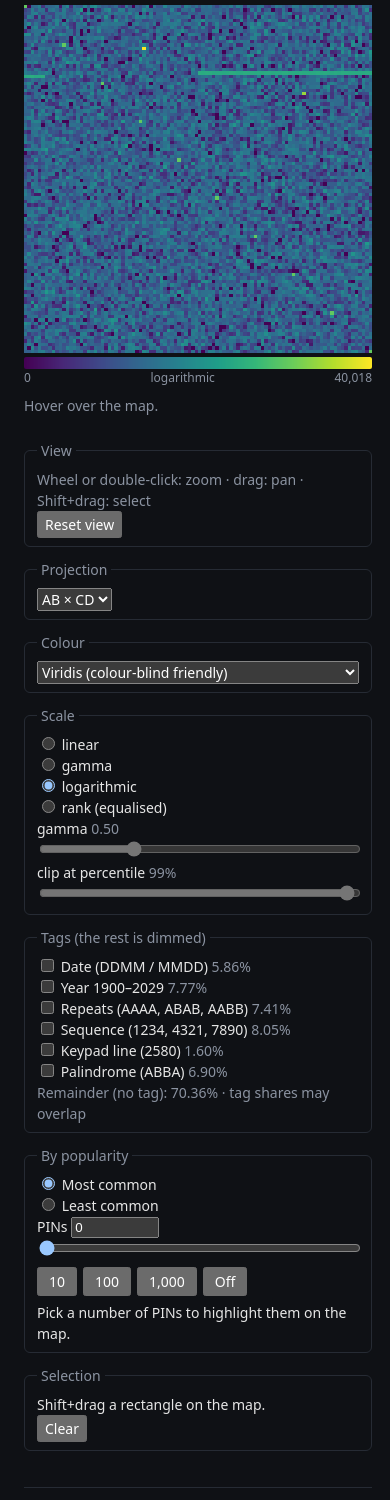
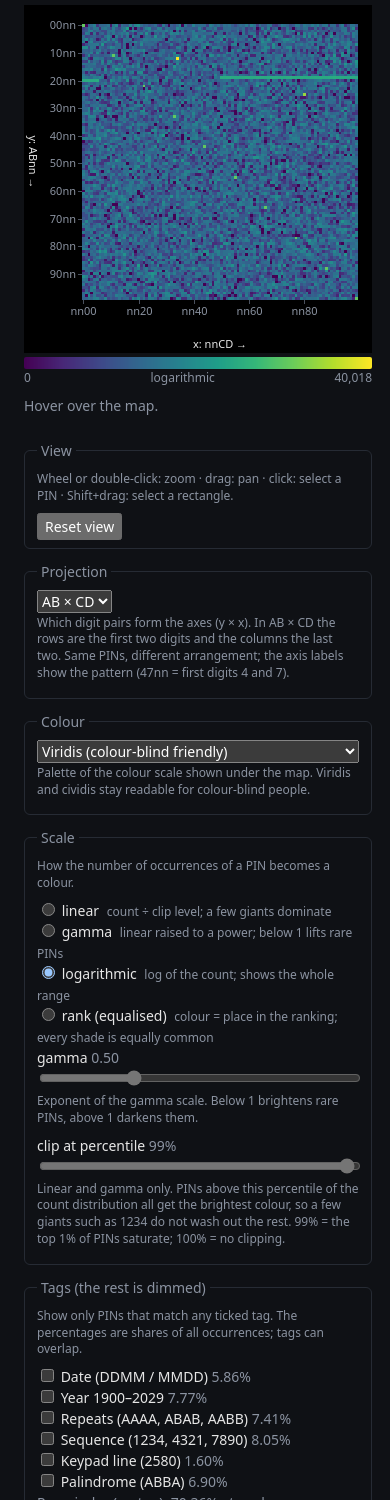
Before and after one commit to szielina/pinheat, a website built with Vite: page index.html in a window 390 px wide. Shown: the part 100-1600 px from the top of the page. Built offline with nearby package versions, Linux system fonts and the light colour scheme; files whose address does not match are found by name.

Commit message:
axis labels, field hints

```diff
--- a/index.html
+++ b/index.html
@@ -11,8 +11,12 @@
     @media (max-width:800px) { main { grid-template-columns:1fr; } }
     h1 { font-size:18px; margin:0 0 4px; }
     .muted { color:var(--muted); }
+    .hint { color:var(--muted); font-size:12px; line-height:1.4; }
+    div.hint { margin:2px 0 8px; }
+    label .hint { margin-left:4px; }
     #stage { position:relative; width:100%; aspect-ratio:1; margin:8px 0 4px; }
-    #map { width:100%; height:100%; display:block; background:#000; cursor:grab; touch-action:none; }
+    #map { width:100%; height:100%; display:block; background:#000; cursor:crosshair; touch-action:none; }
+    #tip { position:absolute; left:0; top:0; display:none; pointer-events:none; z-index:2; padding:0 6px; font:11px/18px system-ui, sans-serif; white-space:nowrap; color:var(--fg); background:rgba(15,17,21,.85); border:1px solid var(--line); border-radius:3px; }
     #legend { width:100%; height:12px; display:block; border-radius:2px; }
     .legend-labels { display:flex; justify-content:space-between; font-size:12px; color:var(--muted); margin-bottom:8px; }
     fieldset { border:1px solid var(--line); border-radius:6px; margin:0 0 12px; padding:8px 12px; }
@@ -29,30 +33,43 @@
   <section>
     <h1>pinheat</h1>
     <div id="src" class="muted"></div>
-    <div id="stage"><canvas id="map"></canvas></div>
+    <div id="stage"><canvas id="map"></canvas><div id="tip"></div></div>
     <canvas id="legend" width="256" height="12"></canvas>
     <div class="legend-labels"><span id="legendLo"></span><span id="legendMid"></span><span id="legendHi"></span></div>
     <div id="hover" class="muted">Hover over the map.</div>
   </section>
   <aside>
     <fieldset><legend>View</legend>
-      <div class="muted">Wheel or double-click: zoom · drag: pan · Shift+drag: select</div>
+      <div class="hint">Wheel or double-click: zoom · drag: pan · click: select a PIN · Shift+drag: select a rectangle.</div>
       <button id="reset">Reset view</button>
     </fieldset>
-    <fieldset><legend>Projection</legend><select id="proj"></select></fieldset>
-    <fieldset><legend>Colour</legend><select id="cmap"></select></fieldset>
+    <fieldset><legend>Projection</legend>
+      <select id="proj"></select>
+      <div class="hint">Which digit pairs form the axes (y × x). In AB × CD the rows are the first two digits and the columns the last two. Same PINs, different arrangement; the axis labels show the pattern (47nn = first digits 4 and 7).</div>
+    </fieldset>
+    <fieldset><legend>Colour</legend>
+      <select id="cmap"></select>
+      <div class="hint">Palette of the colour scale shown under the map. Viridis and cividis stay readable for colour-blind people.</div>
+    </fieldset>
     <fieldset><legend>Scale</legend>
-      <label><input type="radio" name="s" value="linear"> linear</label>
-      <label><input type="radio" name="s" value="gamma"> gamma</label>
-      <label><input type="radio" name="s" value="log"> logarithmic</label>
-      <label><input type="radio" name="s" value="rank"> rank (equalised)</label>
+      <div class="hint">How the number of occurrences of a PIN becomes a colour.</div>
+      <label><input type="radio" name="s" value="linear"> linear <span class="hint">count ÷ clip level; a few giants dominate</span></label>
+      <label><input type="radio" name="s" value="gamma"> gamma <span class="hint">linear raised to a power; below 1 lifts rare PINs</span></label>
+      <label><input type="radio" name="s" value="log"> logarithmic <span class="hint">log of the count; shows the whole range</span></label>
+      <label><input type="radio" name="s" value="rank"> rank (equalised) <span class="hint">colour = place in the ranking; every shade is equally common</span></label>
       <label>gamma <span id="gammaOut" class="muted"></span>
         <input type="range" id="gamma" min="0.1" max="1.5" step="0.05" style="width:100%"></label>
+      <div class="hint">Exponent of the gamma scale. Below 1 brightens rare PINs, above 1 darkens them.</div>
       <label>clip at percentile <span id="clipOut" class="muted"></span>
         <input type="range" id="clip" min="50" max="100" step="0.5" style="width:100%"></label>
+      <div class="hint">Linear and gamma only. PINs above this percentile of the count distribution all get the brightest colour, so a few giants such as 1234 do not wash out the rest. 99% = the top 1% of PINs saturate; 100% = no clipping.</div>
     </fieldset>
-    <fieldset><legend>Tags (the rest is dimmed)</legend><div id="tags"></div></fieldset>
+    <fieldset><legend>Tags (the rest is dimmed)</legend>
+      <div class="hint">Show only PINs that match any ticked tag. The percentages are shares of all occurrences; tags can overlap.</div>
+      <div id="tags"></div>
+    </fieldset>
     <fieldset><legend>By popularity</legend>
+      <div class="hint">Highlights the N most (or least) common PINs; the rest is dimmed. The line below says how much of all occurrences they cover.</div>
       <label><input type="radio" name="d" value="top"> Most common</label>
       <label><input type="radio" name="d" value="bottom"> Least common</label>
       <label>PINs <input type="number" id="popN" min="0" step="1" style="width:6em"></label>
@@ -66,6 +83,7 @@
       <div id="popOut"></div>
     </fieldset>
     <fieldset><legend>Selection</legend>
+      <div class="hint">Click a PIN to add or remove it; Shift+drag selects a rectangle (replacing the selection). Everything outside the selection is dimmed, and the selection survives a change of projection.</div>
       <div id="sel"></div>
       <button id="clear">Clear</button>
     </fieldset>
--- /dev/null
+++ b/src/app/axes.ts
@@ -0,0 +1,121 @@
+import { axisLabel, axisTicks, axisTitle, tickStep } from '../core/axis';
+import type { Projection } from '../core/projection';
+import { toScreen, type Viewport } from '../core/viewport';
+
+const MARGIN_TOP = 6;
+const MARGIN_RIGHT = 14;
+const MARGIN_BOTTOM = 40;
+const TITLE_W = 18; // room for the rotated y title
+const FONT = '11px system-ui, sans-serif';
+const TICK_COLOR = '#8b93a1';
+const LINE_COLOR = '#4a515e';
+const TITLE_COLOR = '#e6e6e6';
+const HOVER_COLOR = '#ffffff';
+const CHAR_PX = 7; // approximate width of one character at FONT
+const TICK_LEN = 4;
+const HOVER_TICK_LEN = 8;
+const MIN_ROW_PX = 18; // minimum spacing between y labels
+
+/** The map area inside the canvas (CSS pixels), plus the full canvas size. */
+export interface PlotRect {
+  left: number;
+  top: number;
+  width: number;
+  height: number;
+  outerW: number;
+  outerH: number;
+}
+
+/** `chars` is the number of characters in an axis label (the PIN length); it sizes the left margin. */
+export function plotRect(outerW: number, outerH: number, chars: number): PlotRect {
+  const left = TITLE_W + chars * CHAR_PX + TICK_LEN + 8;
+  return {
+    left,
+    top: MARGIN_TOP,
+    width: Math.max(1, outerW - left - MARGIN_RIGHT),
+    height: Math.max(1, outerH - MARGIN_TOP - MARGIN_BOTTOM),
+    outerW,
+    outerH,
+  };
+}
+
+const clamp = (v: number, lo: number, hi: number) => Math.min(hi, Math.max(lo, v));
+
+/**
+ * Draws tick labels and axis titles around the map, as PIN patterns that follow the chosen projection
+ * (e.g. "47nn" / "nn12" for AB × CD). Expects a context already scaled by devicePixelRatio and not translated.
+ * Ticks follow pan and zoom; the hovered cell gets a bright tick on both axes.
+ */
+export function drawAxes(
+  ctx: CanvasRenderingContext2D,
+  plot: PlotRect,
+  vp: Viewport,
+  proj: Projection,
+  hover: [number, number] | null,
+): void {
+  const n = proj.xDigits.length + proj.yDigits.length; // the two axes together cover all digits
+  const visW = plot.width / vp.k;
+  const visH = plot.height / vp.k;
+
+  // the axes hug the grid edges (the grid can be smaller than the view and centred in it)
+  const axisX = plot.left + Math.round(clamp(toScreen(vp, 0, 0)[0], 0, plot.width));
+  const axisY = plot.top + Math.round(clamp(toScreen(vp, 0, proj.height)[1], 0, plot.height));
+
+  ctx.save();
+  ctx.font = FONT;
+  ctx.lineWidth = 1;
+  ctx.strokeStyle = LINE_COLOR;
+  ctx.fillStyle = TICK_COLOR;
+
+  ctx.textAlign = 'center';
+  ctx.textBaseline = 'top';
+  const xLabel = (c: number) => axisLabel(c, proj.xDigits, n);
+  for (const t of axisTicks(proj.width, vp.x, vp.x + visW, tickStep(vp.k, n * CHAR_PX + 16), xLabel)) {
+    const px = plot.left + Math.round(toScreen(vp, t.cell + 0.5, 0)[0]) + 0.5;
+    ctx.beginPath();
+    ctx.moveTo(px, axisY);
+    ctx.lineTo(px, axisY + TICK_LEN);
+    ctx.stroke();
+    ctx.fillText(t.label, px, axisY + TICK_LEN + 2);
+  }
+
+  ctx.textAlign = 'right';
+  ctx.textBaseline = 'middle';
+  const yLabel = (c: number) => axisLabel(c, proj.yDigits, n);
+  for (const t of axisTicks(proj.height, vp.y, vp.y + visH, tickStep(vp.k, MIN_ROW_PX), yLabel)) {
+    const py = plot.top + Math.round(toScreen(vp, 0, t.cell + 0.5)[1]) + 0.5;
+    ctx.beginPath();
+    ctx.moveTo(axisX - TICK_LEN, py);
+    ctx.lineTo(axisX, py);
+    ctx.stroke();
+    ctx.fillText(t.label, axisX - TICK_LEN - 2, py);
+  }
+
+  if (hover) {
+    ctx.strokeStyle = HOVER_COLOR;
+    const [hx, hy] = toScreen(vp, hover[0] + 0.5, hover[1] + 0.5);
+    const px = plot.left + Math.round(hx) + 0.5;
+    const py = plot.top + Math.round(hy) + 0.5;
+    ctx.beginPath();
+    ctx.moveTo(px, axisY);
+    ctx.lineTo(px, axisY + HOVER_TICK_LEN);
+    ctx.moveTo(axisX - HOVER_TICK_LEN, py);
+    ctx.lineTo(axisX, py);
+    ctx.stroke();
+  }
+
+  // titles: arrows show the direction in which the value grows
+  ctx.fillStyle = TITLE_COLOR;
+  ctx.textAlign = 'center';
+  ctx.textBaseline = 'bottom';
+  ctx.fillText(`x: ${axisTitle(proj.xDigits, n)} →`, plot.left + plot.width / 2, plot.outerH - 3);
+
+  ctx.save();
+  ctx.translate(14, plot.top + plot.height / 2);
+  ctx.rotate(Math.PI / 2); // text reads top to bottom, so "→" points down
+  ctx.textBaseline = 'top';
+  ctx.fillText(`y: ${axisTitle(proj.yDigits, n)} →`, 0, 0);
+  ctx.restore();
+
+  ctx.restore();
+}
--- /dev/null
+++ b/src/core/axis.ts
@@ -0,0 +1,52 @@
+/** One labelled position on an axis: a grid cell index and its text. */
+export interface Tick {
+  cell: number;
+  label: string;
+}
+
+const MANTISSAS = [1, 2, 5];
+const WILDCARD = 'n';
+
+/** Smallest "round" step (1, 2, 5, 10, 20, 50, ...) whose spacing on screen is at least minPx. */
+export function tickStep(pxPerCell: number, minPx: number): number {
+  if (!(pxPerCell > 0)) return Number.POSITIVE_INFINITY;
+  for (let mag = 1; mag <= 1e9; mag *= 10) {
+    for (const m of MANTISSAS) {
+      if (m * mag * pxPerCell >= minPx) return m * mag;
+    }
+  }
+  return Number.POSITIVE_INFINITY;
+}
+
+/**
+ * Ticks for the visible part of an axis. The range [from, to] is in cell units; a tick is placed at the
+ * centre of every step-th cell whose centre lies inside it. `label` turns a cell index into its text.
+ */
+export function axisTicks(size: number, from: number, to: number, step: number, label: (cell: number) => string): Tick[] {
+  if (!Number.isFinite(step) || step < 1) return [];
+  const first = Math.max(0, Math.ceil(from - 0.5));
+  const last = Math.min(size - 1, Math.floor(to - 0.5));
+  const ticks: Tick[] = [];
+  for (let c = Math.ceil(first / step) * step; c <= last; c += step) {
+    ticks.push({ cell: c, label: label(c) });
+  }
+  return ticks;
+}
+
+/**
+ * Axis value shown as a PIN pattern: the digits of `value` sit at the given positions (0 = A), every other
+ * position is a wildcard. For AB × CD: y = 47 is "47nn", x = 12 is "nn12"; for AC × BD: y = 47 is "4n7n".
+ */
+export function axisLabel(value: number, positions: number[], n: number): string {
+  const chars = new Array<string>(n).fill(WILDCARD);
+  const digits = String(value).padStart(positions.length, '0');
+  positions.forEach((p, i) => (chars[p] = digits[i]));
+  return chars.join('');
+}
+
+/** Axis title as a pattern of letters, e.g. "ABnn" for the first two digits or "AnCn" for the first and third. */
+export function axisTitle(positions: number[], n: number): string {
+  const chars = new Array<string>(n).fill(WILDCARD);
+  for (const p of positions) chars[p] = String.fromCharCode(65 + p);
+  return chars.join('');
+}
--- a/src/core/projection.ts
+++ b/src/core/projection.ts
@@ -2,6 +2,9 @@ export interface Projection {
   name: string;
   width: number;
   height: number;
+  /** Digit positions (0 = A, most significant first) that form the x and y coordinate. */
+  xDigits: number[];
+  yDigits: number[];
   toXY(pin: number): [number, number];
   toPin(x: number, y: number): number;
 }
@@ -20,6 +23,8 @@ export function digitProjection(name: string, n: number, yIdx: number[], xIdx: n
     name,
     width: 10 ** xIdx.length,
     height: 10 ** yIdx.length,
+    xDigits: xIdx,
+    yDigits: yIdx,
     toXY: (pin) => [pack(pin, xIdx), pack(pin, yIdx)],
     toPin: (x, y) => {
       const digs = new Array<number>(n).fill(0);
--- a/src/main.ts
+++ b/src/main.ts
@@ -11,6 +11,7 @@ import {
   type PopularitySelection,
 } from './core/coverage';
 import { fit, panBy, toCell, toScreen, zoomAt, type Frame, type Viewport } from './core/viewport';
+import { drawAxes, plotRect, type PlotRect } from './app/axes';
 import { loadDataset } from './app/load';
 import { readState, writeState, type ViewState } from './app/state';
 
@@ -19,6 +20,7 @@ const fmtInt = (x: number) => x.toLocaleString('en-US');
 const fmtPct = (x: number) => (x * 100).toFixed(x < 0.001 ? 4 : 2) + '%';
 const HOVER_HINT = 'Hover over the map.';
 const DIM_ALPHA = 40;
+const CLICK_SLOP = 5; // pointer travel (CSS px) below which a press counts as a click, not a pan
 
 async function main() {
   const N = 4;
@@ -39,6 +41,7 @@ async function main() {
   const legendCanvas = $<HTMLCanvasElement>('legend');
   const legendCtx = legendCanvas.getContext('2d')!;
   const hoverEl = $<HTMLDivElement>('hover');
+  const tipEl = $<HTMLDivElement>('tip');
   const selEl = $<HTMLDivElement>('sel');
   const projEl = $<HTMLSelectElement>('proj');
   const cmapEl = $<HTMLSelectElement>('cmap');
@@ -60,9 +63,12 @@ async function main() {
   let pop: PopularitySelection | null = null; // PINs highlighted by popularity (null = off)
   let drag: { x0: number; y0: number; x1: number; y1: number } | null = null; // selection rectangle (cells)
   let panning: [number, number] | null = null; // last pointer position while panning
+  // a pressed pointer: where it went down, the cell under it, and whether it has travelled far enough to be a pan
+  let down: { px: number; py: number; cell: [number, number] | null; moved: boolean } | null = null;
   let hover: [number, number] | null = null; // hovered cell
   let frame: Frame = { gridW: 1, gridH: 1, viewW: 1, viewH: 1 };
   let vp: Viewport = { x: 0, y: 0, k: 1 };
+  let plot: PlotRect = plotRect(1, 1, N); // map area inside the canvas; the rest is reserved for the axes
 
   // colour image of the grid, one pixel per cell; the visible canvas draws it through the viewport
   const off = document.createElement('canvas');
@@ -185,11 +191,32 @@ async function main() {
     const dpr = window.devicePixelRatio || 1;
     ctx.setTransform(dpr, 0, 0, dpr, 0, 0);
     ctx.fillStyle = '#000';
-    ctx.fillRect(0, 0, frame.viewW, frame.viewH);
+    ctx.fillRect(0, 0, plot.outerW, plot.outerH);
+
+    // the map, clipped to its area; coordinates inside are relative to the area's top-left corner
+    ctx.save();
+    ctx.beginPath();
+    ctx.rect(plot.left, plot.top, plot.width, plot.height);
+    ctx.clip();
+    ctx.translate(plot.left, plot.top);
     ctx.imageSmoothingEnabled = false;
     const [sx, sy] = toScreen(vp, 0, 0);
     ctx.drawImage(off, sx, sy, frame.gridW * vp.k, frame.gridH * vp.k);
 
+    if (hover) {
+      // thin guide lines through the hovered cell, pointing at both axes
+      const [gx, gy] = toScreen(vp, hover[0] + 0.5, hover[1] + 0.5);
+      const lx = Math.round(gx) + 0.5;
+      const ly = Math.round(gy) + 0.5;
+      ctx.strokeStyle = 'rgba(255,255,255,0.35)';
+      ctx.lineWidth = 1;
+      ctx.beginPath();
+      ctx.moveTo(lx, 0);
+      ctx.lineTo(lx, frame.viewH);
+      ctx.moveTo(0, ly);
+      ctx.lineTo(frame.viewW, ly);
+      ctx.stroke();
+    }
     if (hover && vp.k >= 4) {
       const [hx, hy] = toScreen(vp, hover[0], hover[1]);
       ctx.strokeStyle = '#fff';
@@ -208,6 +235,9 @@ async function main() {
       ctx.lineWidth = 1;
       ctx.strokeRect(rx + 0.5, ry + 0.5, w - 1, h - 1);
     }
+    ctx.restore();
+
+    drawAxes(ctx, plot, vp, proj(), hover);
   }
 
   /** Sizes the canvas to its container and fits the whole grid into view. */
@@ -216,7 +246,8 @@ async function main() {
     const dpr = window.devicePixelRatio || 1;
     canvas.width = Math.round(r.width * dpr);
     canvas.height = Math.round(r.height * dpr);
-    frame = { gridW: proj().width, gridH: proj().height, viewW: r.width, viewH: r.height };
+    plot = plotRect(r.width, r.height, N);
+    frame = { gridW: proj().width, gridH: proj().height, viewW: plot.width, viewH: plot.height };
     vp = fit(frame);
     draw();
   }
@@ -237,15 +268,23 @@ async function main() {
   }
 
   // --- readouts ---
+  /** One-line description of a PIN: count, share of all occurrences and rank. */
+  const describePin = (pin: number) => {
+    const c = ds.counts[pin];
+    return `PIN ${pad(pin)} · ${fmtInt(c)} occurrences · ${fmtPct(c / ds.total)} · rank #${fmtInt(cov.rank[pin] + 1)}`;
+  };
+
   function showHover(x: number, y: number) {
-    const pin = proj().toPin(x, y);
-    const c = ds.counts[pin];
-    hoverEl.textContent = `PIN ${pad(pin)} · ${fmtInt(c)} occurrences · ${fmtPct(c / ds.total)} · rank #${fmtInt(cov.rank[pin] + 1)}`;
+    hoverEl.textContent = describePin(proj().toPin(x, y));
   }
 
   function showSelection() {
     if (selection.size === 0) {
-      selEl.textContent = 'Shift+drag a rectangle on the map.';
+      selEl.textContent = 'Click a PIN or Shift+drag a rectangle on the map.';
+      return;
+    }
+    if (selection.size === 1) {
+      selEl.textContent = describePin(selection.values().next().value as number);
       return;
     }
     const top = [...selection]
@@ -256,17 +295,25 @@ async function main() {
     selEl.textContent = `${fmtInt(selection.size)} PINs · ${fmtPct(shareWhere(ds, (p) => selection.has(p)))} of occurrences · top 5: ${top}`;
   }
 
+  /** Adds the PIN to the selection, or removes it when it is already there. */
+  function toggleSelected(pin: number) {
+    if (!selection.delete(pin)) selection.add(pin);
+    showSelection();
+    buildImage();
+  }
+
   // --- pointer geometry ---
   const local = (e: MouseEvent): [number, number] => {
     const r = canvas.getBoundingClientRect();
-    return [e.clientX - r.left, e.clientY - r.top];
+    return [e.clientX - r.left - plot.left, e.clientY - r.top - plot.top]; // relative to the map area
   };
   const rawCell = (px: number, py: number): [number, number] => {
     const [fx, fy] = toCell(vp, px, py);
     return [Math.floor(fx), Math.floor(fy)];
   };
-  /** Cell under the point, or null when the point is outside the grid. */
+  /** Cell under the point, or null when the point is outside the map area or the grid. */
   const cellAt = (px: number, py: number): [number, number] | null => {
+    if (px < 0 || py < 0 || px >= frame.viewW || py >= frame.viewH) return null; // over the axes
     const [x, y] = rawCell(px, py);
     return x >= 0 && y >= 0 && x < frame.gridW && y < frame.gridH ? [x, y] : null;
   };
@@ -275,10 +322,29 @@ async function main() {
     const [x, y] = rawCell(px, py);
     return [Math.min(frame.gridW - 1, Math.max(0, x)), Math.min(frame.gridH - 1, Math.max(0, y))];
   };
+  /** Small label next to the cursor: PIN and rank. Hidden while panning or dragging a rectangle. */
+  function showTip(cell: [number, number] | null, px: number, py: number) {
+    if (!cell || drag !== null || (down !== null && down.moved)) {
+      tipEl.style.display = 'none';
+      return;
+    }
+    const pin = proj().toPin(cell[0], cell[1]);
+    tipEl.textContent = `${pad(pin)} · #${fmtInt(cov.rank[pin] + 1)}`;
+    tipEl.style.display = 'block';
+    const gap = 14;
+    const cx = plot.left + px; // the canvas fills its container, so canvas and container coordinates agree
+    const cy = plot.top + py;
+    const w = tipEl.offsetWidth;
+    const h = tipEl.offsetHeight;
+    const x = cx + gap + w > plot.outerW ? cx - gap - w : cx + gap; // flip at the right and bottom edges
+    const y = cy + gap + h > plot.outerH ? cy - gap - h : cy + gap;
+    tipEl.style.transform = `translate(${Math.round(x)}px, ${Math.round(y)}px)`;
+  }
   function updateHover(px: number, py: number) {
     hover = cellAt(px, py);
     if (hover) showHover(hover[0], hover[1]);
     else hoverEl.textContent = HOVER_HINT;
+    showTip(hover, px, py);
   }
 
   // --- events: controls ---
@@ -347,7 +413,7 @@ async function main() {
     draw();
   });
 
-  // --- events: map (drag = pan, Shift+drag = select, wheel / double-click = zoom) ---
+  // --- events: map (click = select a PIN, drag = pan, Shift+drag = select a rectangle, wheel / double-click = zoom) ---
   canvas.addEventListener('pointerdown', (e) => {
     if (e.button !== 0) return;
     canvas.setPointerCapture(e.pointerId);
@@ -356,14 +422,19 @@ async function main() {
       const [x, y] = clampedCellAt(px, py);
       drag = { x0: x, y0: y, x1: x, y1: y };
     } else {
+      // click or pan is decided once the pointer has travelled CLICK_SLOP pixels
+      down = { px, py, cell: cellAt(px, py), moved: false };
       panning = [px, py];
-      canvas.style.cursor = 'grabbing';
     }
     draw();
   });
   canvas.addEventListener('pointermove', (e) => {
     const [px, py] = local(e);
-    if (panning) {
+    if (down && !down.moved && Math.hypot(px - down.px, py - down.py) >= CLICK_SLOP) {
+      down.moved = true;
+      canvas.style.cursor = 'grabbing'; // the hand only appears while the map is really being dragged
+    }
+    if (panning && down && down.moved) {
       vp = panBy(vp, frame, px - panning[0], py - panning[1]);
       panning = [px, py];
     }
@@ -371,7 +442,7 @@ async function main() {
     updateHover(px, py);
     draw();
   });
-  function endGesture() {
+  function endGesture(cancelled: boolean) {
     if (drag) {
       const p = proj();
       selection = new Set();
@@ -382,15 +453,19 @@ async function main() {
       showSelection();
       buildImage();
     }
+    const clicked = !cancelled && down !== null && !down.moved ? down.cell : null;
+    down = null;
     panning = null;
     canvas.style.cursor = '';
+    if (clicked) toggleSelected(proj().toPin(clicked[0], clicked[1]));
     draw();
   }
-  canvas.addEventListener('pointerup', endGesture);
-  canvas.addEventListener('pointercancel', endGesture);
+  canvas.addEventListener('pointerup', () => endGesture(false));
+  canvas.addEventListener('pointercancel', () => endGesture(true));
   canvas.addEventListener('pointerleave', () => {
     hover = null;
     hoverEl.textContent = HOVER_HINT;
+    tipEl.style.display = 'none';
     draw();
   });
   canvas.addEventListener(
```
